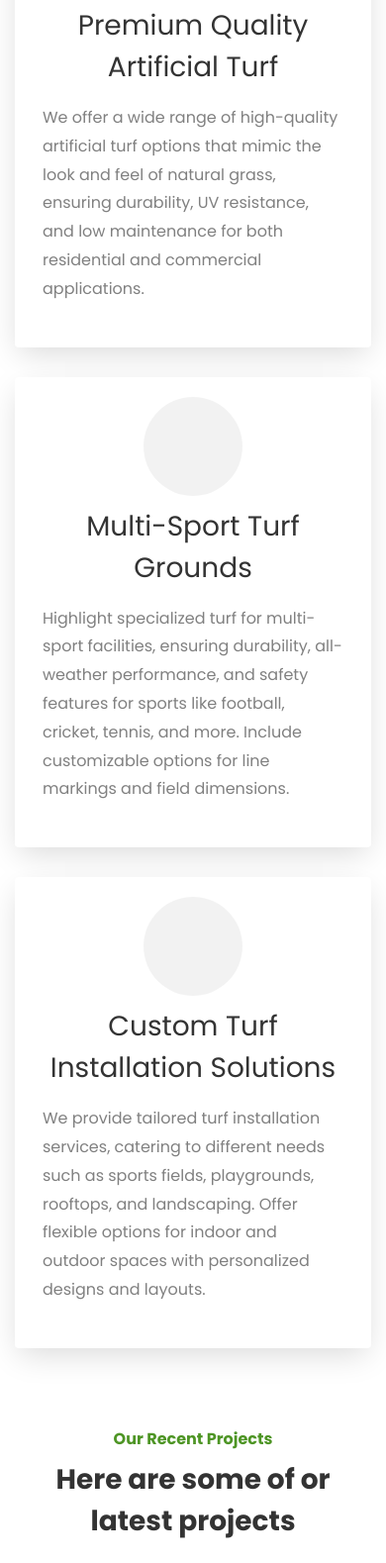
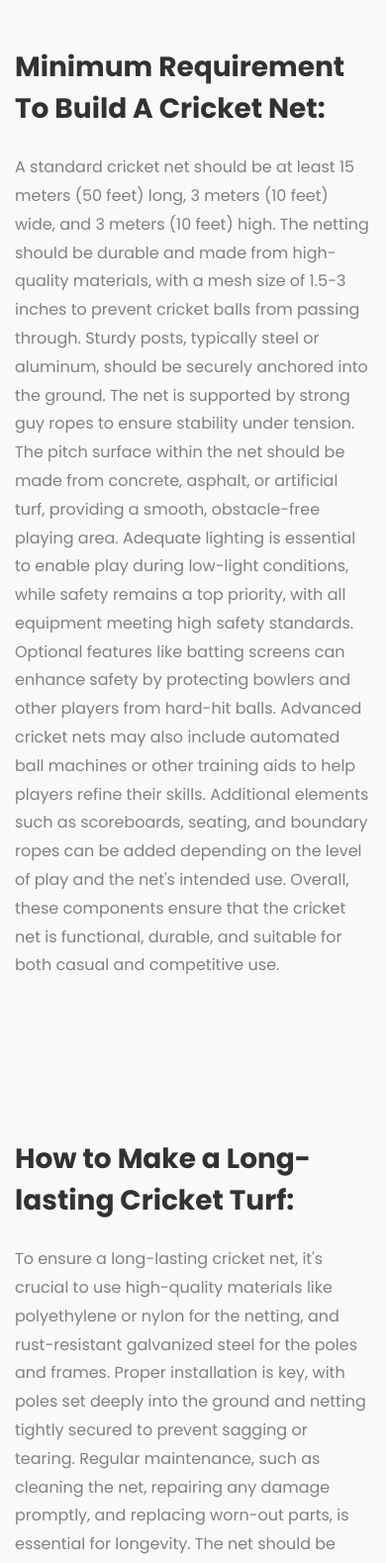
Before and after one commit to Raaaaaaaaaj/Trufello, a PHP site: page /new_proj/service_pages/cricket_turf.php in a window 390 px wide. Shown: the part 1649-3228 px from the top of the page at 99% size. Run offline with PHP 8.4, Linux system fonts and the light colour scheme; some libraries are stand-ins or nearby versions; some web fonts are replaced.

Commit message:
Done changes

```diff
--- a/incl/config.php
+++ b/incl/config.php
@@ -1,5 +1,5 @@
 <?php
 if (!defined('BASE_URL')) {
-    define('BASE_URL', 'http://localhost/client/trufello');  // Replace with your actual base URL
+    define('BASE_URL', 'http://localhost/new_proj/trufello');  // Replace with your actual base URL
 }
 ?>
--- a/incl/nav.php
+++ b/incl/nav.php
@@ -1,7 +1,7 @@
 <?php include 'config.php'; ?>
 <body>
 	<nav class="container navbar navbar-expand-lg ftco_navbar ftco-navbar-light fixed-top" id="navbar">
-	    <div class="container-fluid">
+	    <div class="container-fluid px-5">
 		<a class="navbar-brand" href="index.php">
       		<img src="<?php echo BASE_URL; ?>logo.png" alt="Logo" height="40"> <!-- Adjust path and height as needed -->
     	</a>
--- a/service_pages/cricket_turf.php
+++ b/service_pages/cricket_turf.php
@@ -34,6 +34,56 @@
 		</div>
 	</div>
 </section>
+
+
+<section class="ftco-section ftco-no-pt ftco-no-pb bg-light">
+	<div class="container">
+		<div class="row d-flex pt-5">
+		<div class="col-md-6 d-flex">
+					<img class="img-fluid d-flex align-items-center justify-content-center justify-content-md-end 70vh" src="<?php echo BASE_URL; ?>/images/service/swm_const2.jpg" alt="">
+    		</div>
+			<div class="col-md-6 pl-md-5">
+				<div class="row justify-content-start py-5">
+					<div class="col-md-12 heading-section ftco-animate">
+						<h2 class="mb-4">Minimum Requirement To Build A Cricket Net:</h2>
+						<p> A standard cricket net should be at least 15 meters (50 feet) long, 3 meters (10 feet) wide, and 3 meters (10 feet) high. The netting should be durable and made from high-quality materials, with a mesh size of 1.5-3 inches to prevent cricket balls from passing through. Sturdy posts, typically steel or aluminum, should be securely anchored into the ground. The net is supported by strong guy ropes to ensure stability under tension.
+
+						The pitch surface within the net should be made from concrete, asphalt, or artificial turf, providing a smooth, obstacle-free playing area. Adequate lighting is essential to enable play during low-light conditions, while safety remains a top priority, with all equipment meeting high safety standards.
+
+						Optional features like batting screens can enhance safety by protecting bowlers and other players from hard-hit balls. Advanced cricket nets may also include automated ball machines or other training aids to help players refine their skills. Additional elements such as scoreboards, seating, and boundary ropes can be added depending on the level of play and the net's intended use.
+
+						Overall, these components ensure that the cricket net is functional, durable, and suitable for both casual and competitive use.</p>
+
+					</div>
+				</div>
+			</div>
+		</div>
+	</div>
+</section>
+<section class="ftco-section ftco-no-pt ftco-no-pb bg-light">
+	<div class="container">
+		<div class="row d-flex pt-5">
+			<div class="col-md-6 pl-md-5">
+				<div class="row justify-content-start py-5">
+					<div class="col-md-12 heading-section ftco-animate">
+						<h2 class="mb-4">How to Make a Long-lasting Cricket Turf:
+						</h2>
+						<p>To ensure a long-lasting cricket net, it's crucial to use high-quality materials like polyethylene or nylon for the netting, and rust-resistant galvanized steel for the poles and frames. Proper installation is key, with poles set deeply into the ground and netting tightly secured to prevent sagging or tearing.
+
+						Regular maintenance, such as cleaning the net, repairing any damage promptly, and replacing worn-out parts, is essential for longevity. The net should be large enough to accommodate various cricket shots and player movement, as a small net may lead to damage from the ball hitting the frame.
+
+						Proper usage also plays a role in extending the life of the net. Avoid hitting the ball too hard and use the net solely for cricket practice. By focusing on quality materials, correct installation, regular maintenance, and appropriate usage, you can ensure the net lasts longer and provides good value for your investment.</p>
+					</div>
+				</div>
+			</div>
+			<div class="col-md-6 d-flex">
+					<img class="img-fluid d-flex align-items-center justify-content-center justify-content-md-end 70vh" src="<?php echo BASE_URL; ?>/images/service/swm_repair.webp" alt="">
+    		</div>
+		</div>
+	</div>
+</section>
+
+
 <?php include '../incl/best_offerings.php' ?>
 <?php include '../incl/recent_projects.php' ?>
 <?php include '../incl/cta.php' ?>
```
Also changed, not shown: service_pages/football_turf.php (+42 -2 lines).
